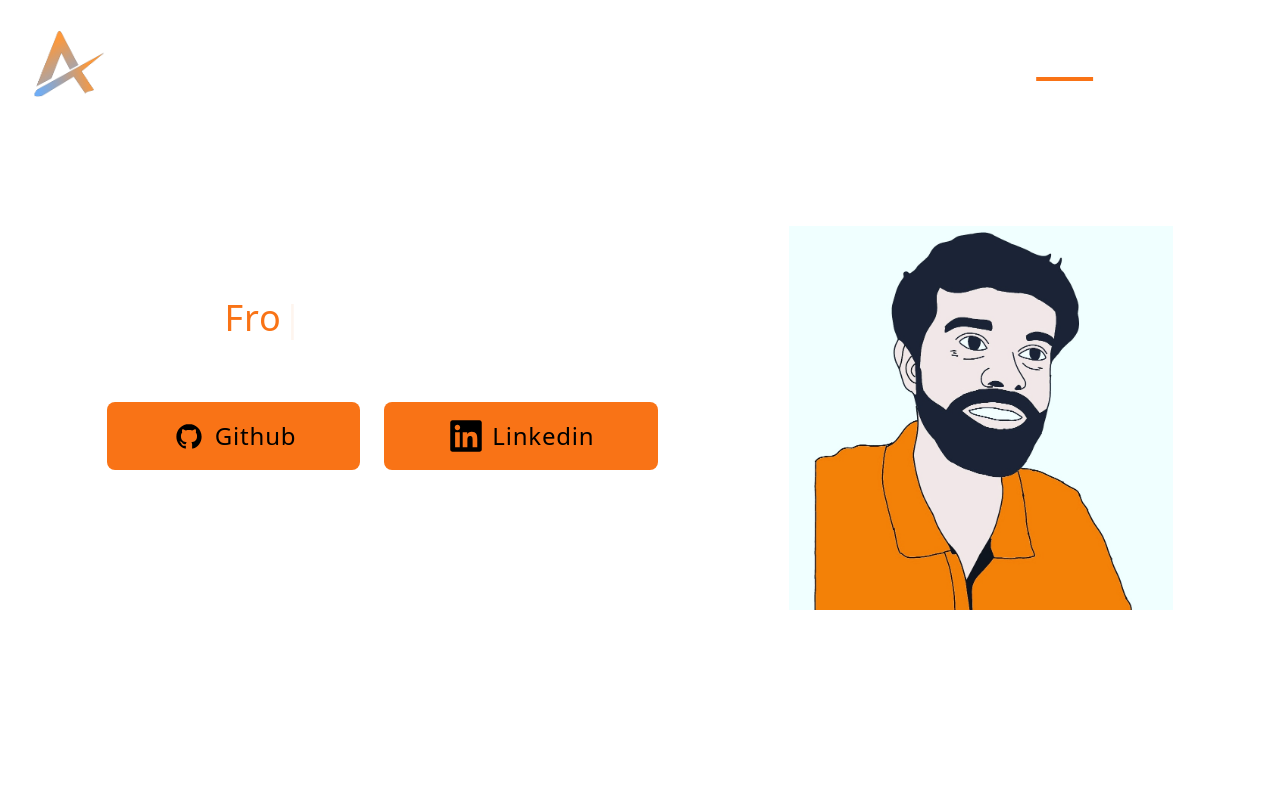
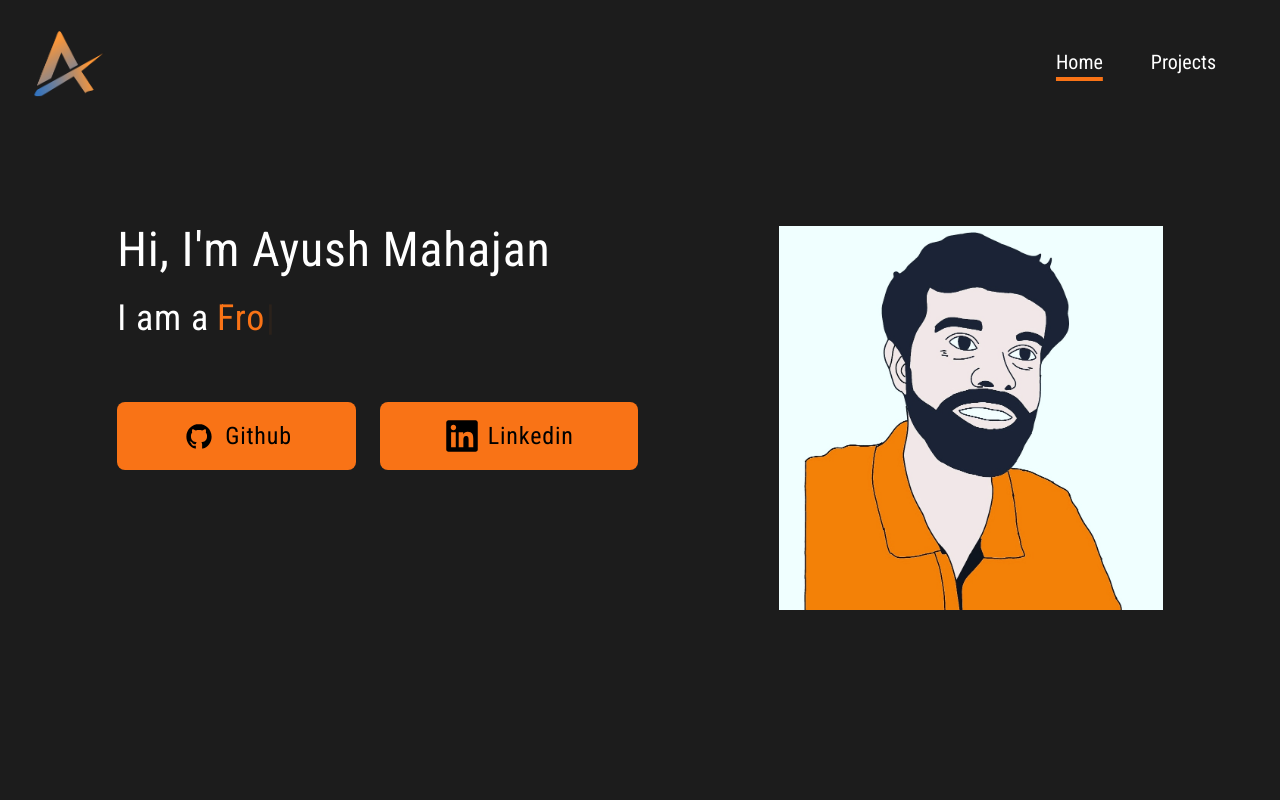
Before and after one commit to Ayush1M/Portfolio-React, a React (Vite) app: page / in a window 1280 px wide. Shown: the top 800 px of the page. Built offline with nearby package versions, Linux system fonts and the light colour scheme.

Commit message:
Added themes.

```diff
--- a/tailwind.config.js
+++ b/tailwind.config.js
@@ -5,9 +5,25 @@ export default {
     "./src/**/*.{js,ts,jsx,tsx}",
   ],
   theme: {
+    screens:{
+      's' : '340px',
+      'sm' : '570px',
+      'md' : '800px',
+      'mdp' : '880px',
+      'lg' : '1024px',
+      'xl' : '1100px'
+    },
+    minWidth:{
+      '0' : '0px',
+      '5' : '550px'
+    },
+    fontFamily:{
+      'display': ['Roboto Condensed', 'sans-serif'],
+    },
     extend: {
-      colors: {
-        'white' : '#fff',
+      colors:{
+        'jet' : '#101010',
+        'light-black' : '#1C1C1C'
       },
     },
   },
```
